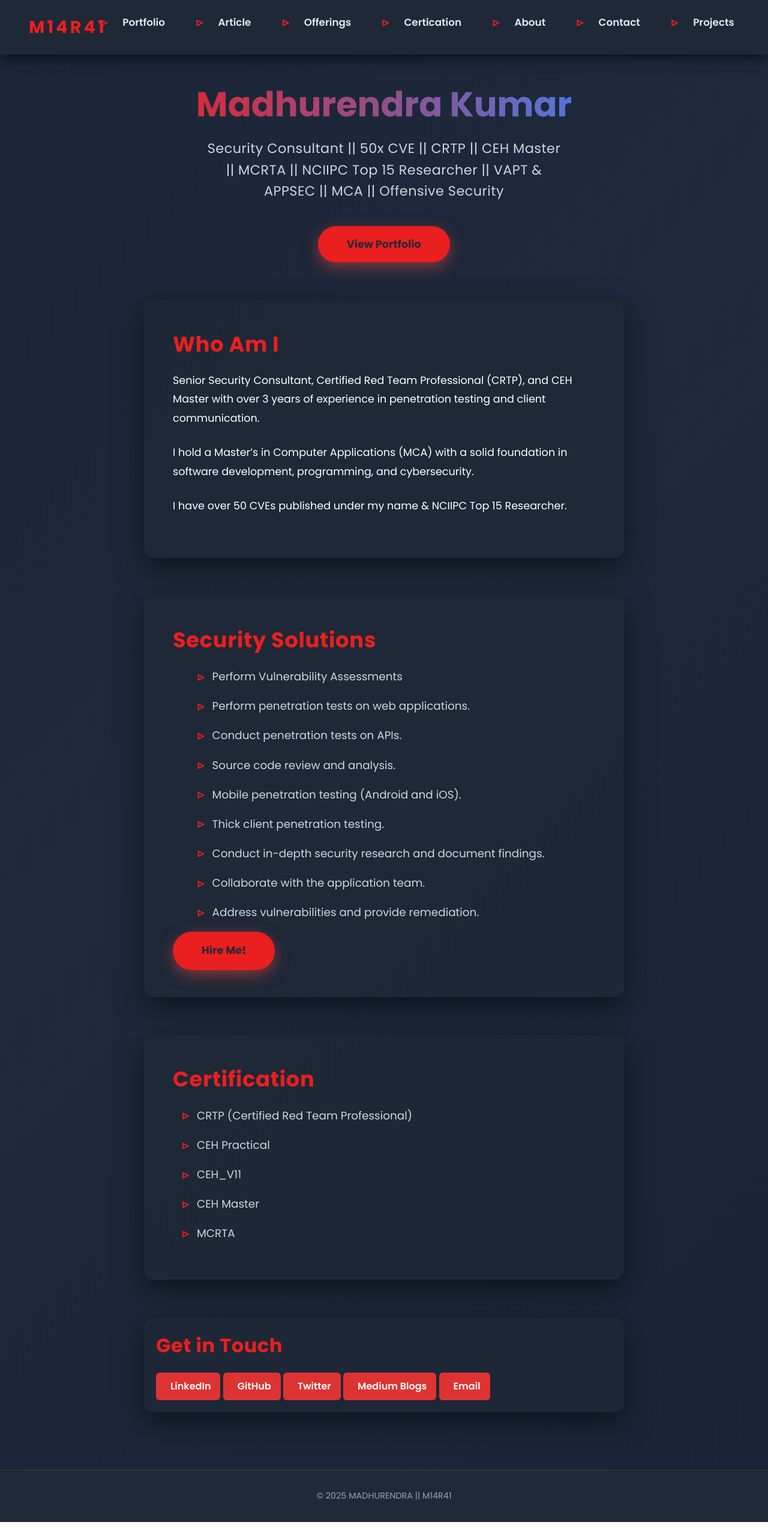
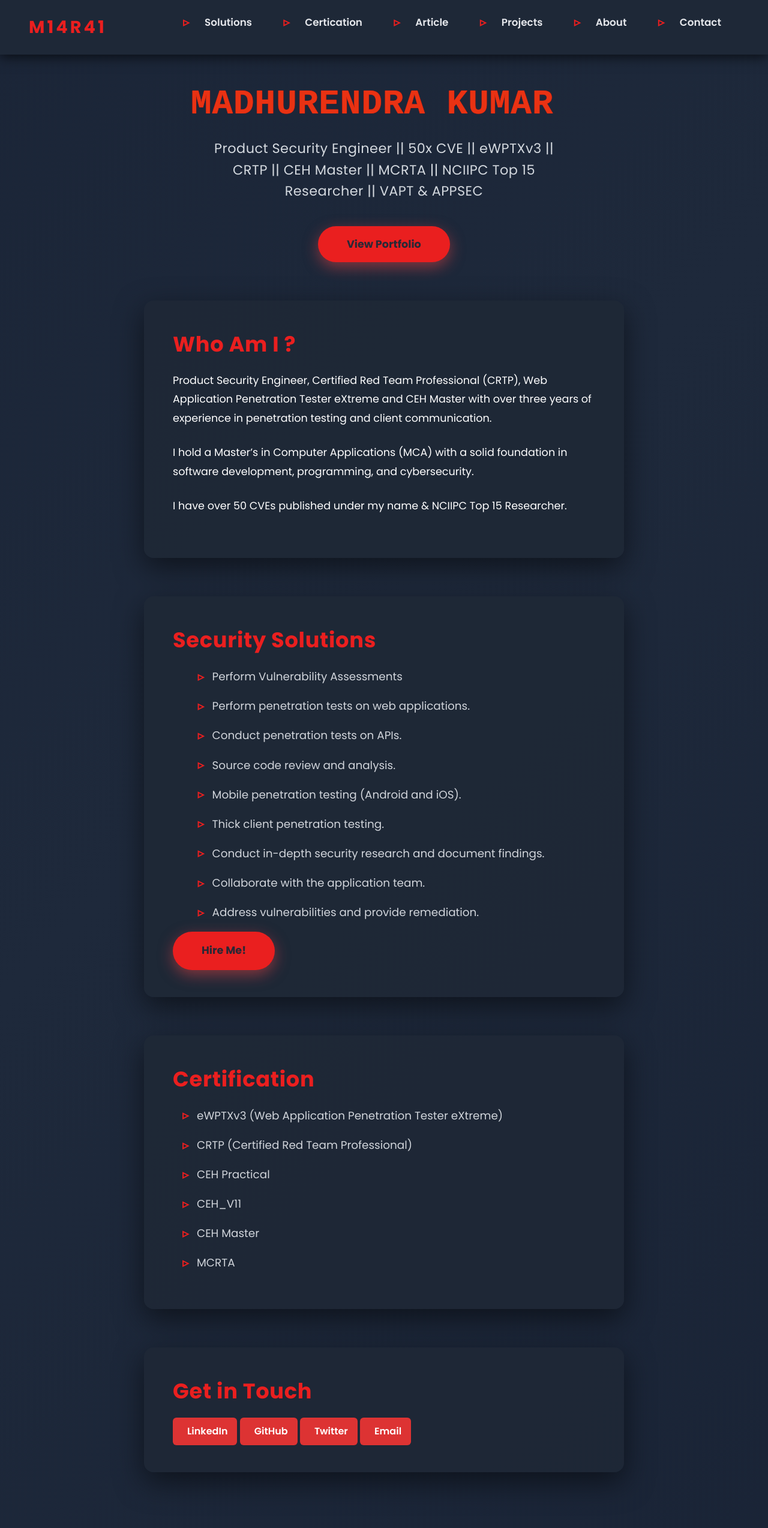
Before and after one commit to anon0x1/github.io, a plain HTML site: page index.html in a window 1280 px wide. Shown: the top 2547 px of the page at 60% size. Drawn offline with Linux system fonts and the light colour scheme.

Commit message:
Update index.html

```diff
--- a/index.html
+++ b/index.html
@@ -139,20 +139,62 @@
       animation: fadeInScale 1s ease forwards;
     }
 
+
 header h1 {
     font-size: 3.6rem;
     font-weight: 700;
-        background: linear-gradient(90deg, var(--color-accent), var(--color-secondary));
-        -webkit-background-clip: text;
-        -webkit-text-fill-color: transparent;
-        margin-bottom: 0.6rem; /* Reduced from 1rem */
-        text-shadow: 0 0 15px var(--color-accent-light);
+    font-family: 'Courier New', Courier, monospace;
+    color: #f53311;
+    background: none;
+    margin-bottom: 0.6rem;
     user-select: text;
+    text-transform: uppercase;
+    letter-spacing: 1px;
+
+    /* Cleaner glow effect - less blur */
+    text-shadow:
+        0 0 1px #dd1607,
+        0 0 1px #f32d0a;
+
+    animation: subtleFlicker 10s infinite alternate;
+    position: relative;
 }
+
+/* Subtle flicker effect for hacker flair without overpowering */
+@keyframes subtleFlicker {
+    0% { opacity: 1; }
+    50% { opacity: 0.95; }
+    100% { opacity: 1; }
+}
+
+/* Terminal-style blinking cursor */
+header h1::after {
+    content: '_';
+    animation: blink 1s step-start infinite;
+    margin-left: 4px;
+    color: #00ff00;
+}
+
+@keyframes blink {
+    0%, 100% { opacity: 1; }
+    50% { opacity: 0; }
+}
+
+
+
+
+
+
+
+
+
+
+
+
 
     header p {
       font-size: 1.4rem;
-      color: #cbd5e1;
+      color: #d4d9df;
       margin-bottom: 2.5rem;
       max-width: 600px;
       margin-left: auto;
@@ -261,10 +303,10 @@ ul li::before {
       text-align: center;
       padding: 2rem 1rem;
       font-size: 0.9rem;
-      color: #9ca3af;
+      color: #f7f7f7;
       background: var(--color-primary);
       user-select: none;
-      box-shadow: inset 0 1px 0 rgba(255,255,255,0.1);
+      box-shadow: inset 0 1px 0 rgba(24, 23, 23, 0.1);
       margin-top: 4rem;
     }
 
@@ -397,6 +439,7 @@ ul li::before {
   .logo:active{animation:glitch .3s ease-in-out}@keyframes glitch{0%,100%{text-shadow:2px 0 red,-2px 0 cyan}50%{text-shadow:-2px 0 red,2px 0 cyan}}
 </style>
 
+
   <!-- Hamburger Menu -->
   <div class="hamburger" onclick="toggleNav()">
     <div></div>
@@ -406,27 +449,17 @@ ul li::before {
 
 <!-- Navigation Links -->
 <ul class="nav-links" role="navigation" aria-label="Primary Navigation" style="list-style: none; padding: 0; margin: 0;">
+
     <li style="display: inline-block; position: relative; margin-right: 10px;">
-    <a href="https://profile.m14r41.in" style="text-decoration: none; padding: 8px 12px; display: inline-block;">Portfolio</a>
+    <a href="#offerings" style="text-decoration: none; padding: 8px 12px; display: inline-block;">Solutions</a>
+  </li>
+    <li style="display: inline-block; position: relative; margin-right: 10px;">
+    <a href="#Certication" style="text-decoration: none; padding: 8px 12px; display: inline-block;">Certication</a>
   </li>
     <li style="display: inline-block; position: relative; margin-right: 10px;">
     <a href="https://blogs.m14r41.in/" style="text-decoration: none; padding: 8px 12px; display: inline-block;">Article</a>
   </li>
-  <li style="display: inline-block; position: relative; margin-right: 10px;">
-    <a href="#offerings" style="text-decoration: none; padding: 8px 12px; display: inline-block;">Offerings</a>
-  </li>
-  <li style="display: inline-block; position: relative; margin-right: 10px;">
-    <a href="#Certication" style="text-decoration: none; padding: 8px 12px; display: inline-block;">Certication</a>
-  </li>
 
-  <li style="display: inline-block; position: relative; margin-right: 10px;">
-    <a href="#about" style="text-decoration: none; padding: 8px 12px; display: inline-block;">About</a>
-  </li>
-
-
-  <li style="display: inline-block; position: relative; margin-right: 10px;">
-    <a href="#contact" style="text-decoration: none; padding: 8px 12px; display: inline-block;">Contact</a>
-  </li>
 
 
   <!-- Contact with detailed submenu -->
@@ -440,6 +473,13 @@ ul li::before {
     <p style="margin: 0 0 6px;"><a href="https://github.com/m14r41/SemgrepAnalyzer" style="color: white; text-decoration: none;">SemgrepAnalyzer</a></p>
     <p style="margin: 0 0 6px;"><a href="https://github.com/m14r41/Clickjacking-Poc" style="color: white; text-decoration: none;">Clickjacking</a></p>
     <p style="margin: 0 0 6px;"><a href="https://github.com/m14r41/LinuxEnv" style="color: white; text-decoration: none;">LinuxEnv</a></p>
+  <li style="display: inline-block; position: relative; margin-right: 10px;">
+    <a href="#about" style="text-decoration: none; padding: 8px 12px; display: inline-block;">About</a>
+  </li>
+
+  <li style="display: inline-block; position: relative; margin-right: 10px;">
+    <a href="#contact" style="text-decoration: none; padding: 8px 12px; display: inline-block;">Contact</a>
+  </li>
 
 
 
@@ -486,15 +526,15 @@ ul li::before {
 <div class="container">
   <header>
     <h1>Madhurendra Kumar</h1>
-    <p>Security Consultant || 50x CVE || CRTP || CEH Master || MCRTA || NCIIPC Top 15 Researcher || VAPT & APPSEC || MCA || Offensive Security</p>
+    <p>Product Security Engineer || 50x CVE || eWPTXv3 || CRTP || CEH Master || MCRTA || NCIIPC Top 15 Researcher || VAPT & APPSEC </p>
     <a href="https://profile.m14r41.in" class="btn" target="_blank" rel="noopener noreferrer">View Portfolio</a>
   </header>
 
   <section id="about">
-    <h2>Who Am I </h2>
+    <h2>Who Am I ? </h2>
 
 <p style="opacity: 0; transform: translateY(20px); animation: fadeSlideUp 1s ease forwards; animation-delay: 0.2s; color: hsl(0, 0%, 100%); font-size: 1.1em;">
-    Senior Security Consultant, Certified Red Team Professional (CRTP), and CEH Master with over 3 years of experience in penetration testing and client communication.
+    Product Security Engineer, Certified Red Team Professional (CRTP), Web Application Penetration Tester eXtreme and CEH Master with over three years of experience in penetration testing and client communication.
 </p><br>
 
 <p style="opacity: 0; transform: translateY(20px); animation: fadeSlideUp 1s ease forwards; animation-delay: 0.6s; color: hsl(0, 0%, 100%); font-size: 1.1em;">
@@ -513,12 +553,7 @@ ul li::before {
     }
 }
 </style>
-
-
-
-
   </section>
-
   <section id="offerings">
     <h2>Security Solutions</h2>
     <ul>
@@ -533,10 +568,6 @@ ul li::before {
   <li style="opacity: 0; transform: translateY(20px); transition: opacity 0.3s ease, transform 0.3s ease;">Collaborate with the application team.</li>
   <li style="opacity: 0; transform: translateY(20px); transition: opacity 0.3s ease, transform 0.3s ease;">Address vulnerabilities and provide remediation.</li>
 </ul>
-
-
-
-
     </ul>
     <p>
         <a href="mailto:madhurendra011@gmail.com" class="btn" rel="noopener noreferrer" aria-label="Email Me for Penetration Testing Services"> Hire Me!</a>
@@ -546,6 +577,7 @@ ul li::before {
     <section id="Certication">
     <h2>Certification</h2>
     <ul>
+      <li>eWPTXv3 (Web Application Penetration Tester eXtreme)</li>
       <li>CRTP (Certified Red Team Professional)</li>
       <li>CEH Practical</li>
       <li>CEH_V11</li>
@@ -574,13 +606,6 @@ ul li::before {
       <i class="fab fa-twitter" style="font-size:20px;"></i> Twitter
     </a>
 
-
-
-    <a href="https://medium.com/@m14r41" target="_blank" style="display:inline-flex; align-items:center; gap:8px; padding:10px 16px; background-color:#d33; color:white; text-decoration:none; font-weight:600; font-size:16px; border-radius:6px; transition:background-color 0.3s ease;"
-       onmouseover="this.style.backgroundColor='#a22'" onmouseout="this.style.backgroundColor='#d33'">
-      <i class="fab fa-medium" style="font-size:20px;"></i> Medium Blogs
-    </a>
-
     <a href="mailto:madhurendra011@gmail.com" style="display:inline-flex; align-items:center; gap:8px; padding:10px 16px; background-color:#d33; color:white; text-decoration:none; font-weight:600; font-size:16px; border-radius:6px; transition:background-color 0.3s ease;"
        onmouseover="this.style.backgroundColor='#a22'" onmouseout="this.style.backgroundColor='#d33'">
       <i class="fa fa-envelope" style="font-size:20px;"></i> Email
@@ -588,35 +613,6 @@ ul li::before {
 
 
 </section>
-
-<style>
-    #contact {
-        text-align: left;
-        padding: 20px;
-    }
-    #contact h2 {
-        font-size: 2em;
-        margin-bottom: 20px;
-    }
-    #contact p {
-        font-size: 1.1em;
-        margin: 10px 0;
-    }
-    .label {
-        display: inline-block;
-        width: 100px; /* Adjust as necessary for your layout */
-        font-weight: bold;
-    }
-    #contact a {
-        text-decoration: none;
-        color: #007BFF;
-    }
-    #contact a:hover {
-        text-decoration: underline;
-    }
-</style>
-
-
 
 </div>
 
```
Lines whose indentation alone changed are shown as unchanged.
